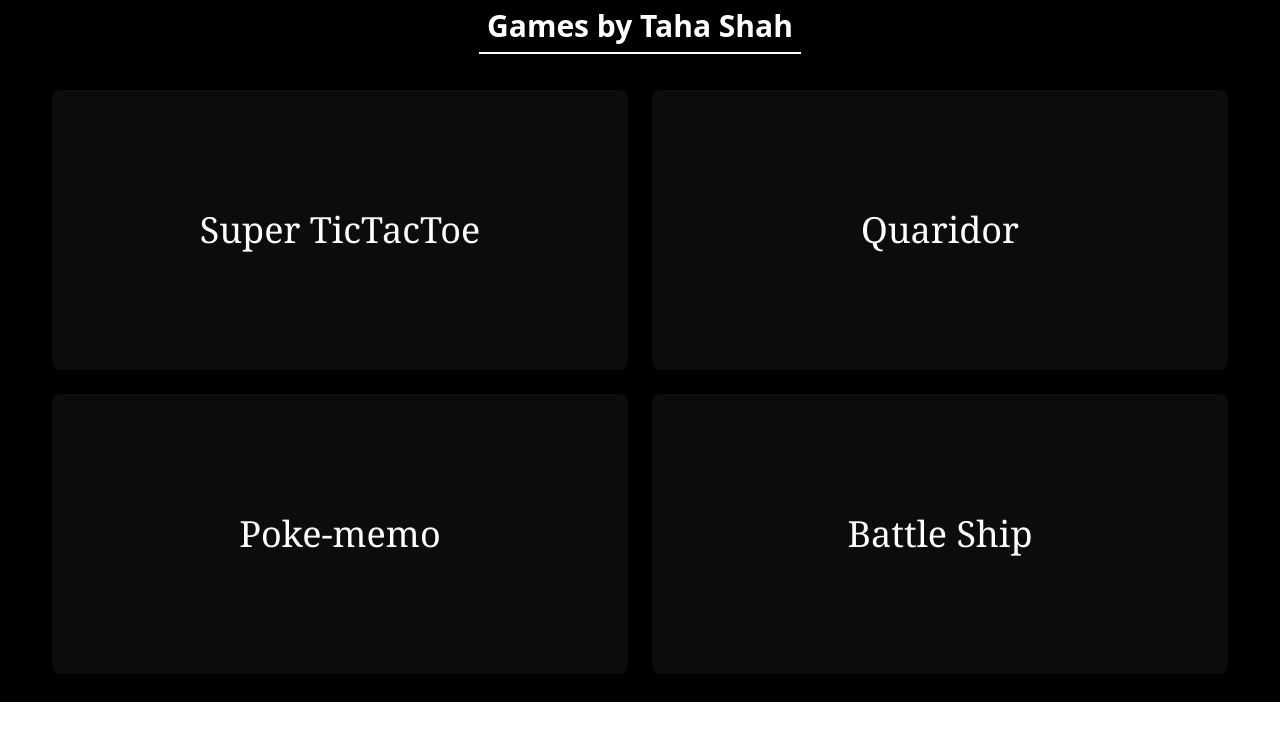
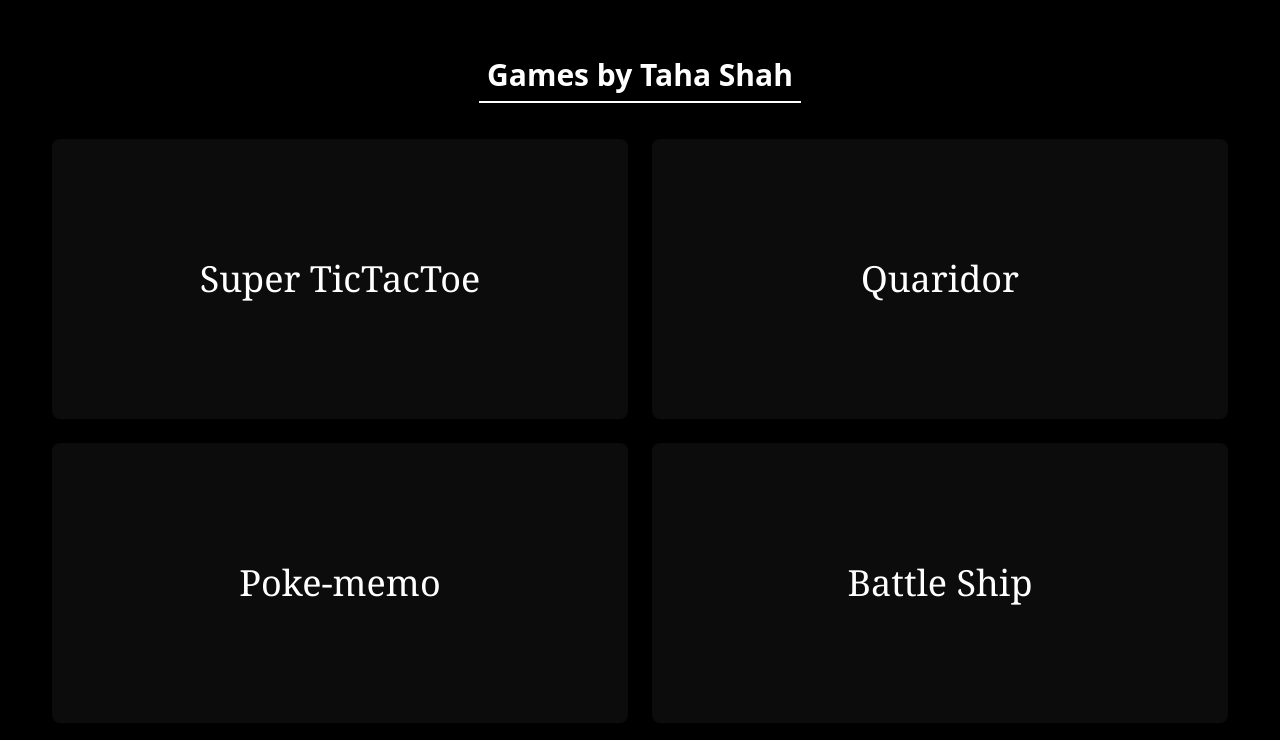
Before and after one commit to TahaShah141/GameManager, a React (Vite) app: page / in a window 1280 px wide. Shown: the top 740 px of the page. Built offline with nearby package versions, Linux system fonts and the light colour scheme.

Commit message:
css changes

```diff
--- a/src/components/Home.jsx
+++ b/src/components/Home.jsx
@@ -30,7 +30,7 @@ export const Home = () => {
     },
   ]
   return (
-    <div className="flex bg-black h-full w-full flex-col gap-2" >
+    <div className="flex bg-black min-h-screen justify-center h-full w-full flex-col gap-2" >
       <h2 className="text-white text-3xl font-bold border-b-2 border-white w-max mx-auto p-2">Games by Taha Shah</h2>
       <div className="grid grid-cols-1 md:grid-cols-2 gap-4 p-2 md:px-12 xs:p-6">
         {games.map(game => <GameCard game={game} key={game.name} />)}
```
